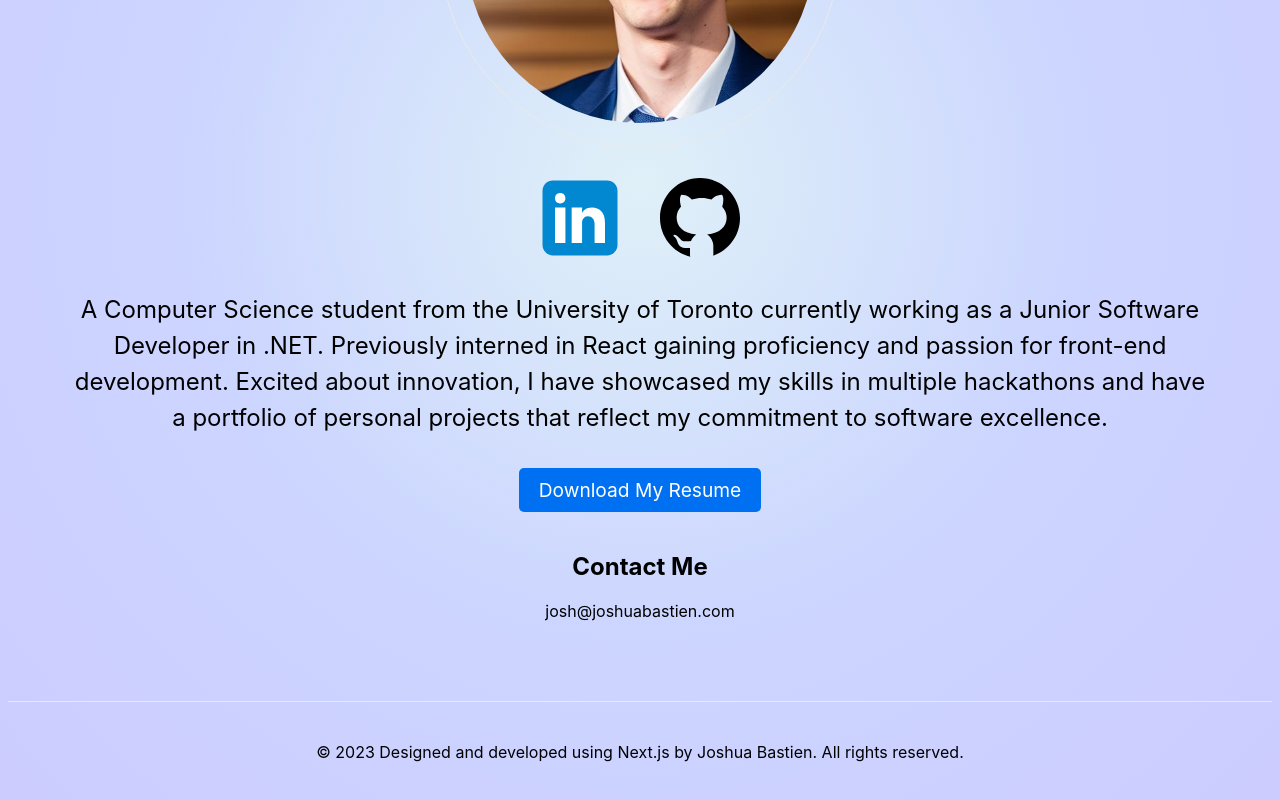
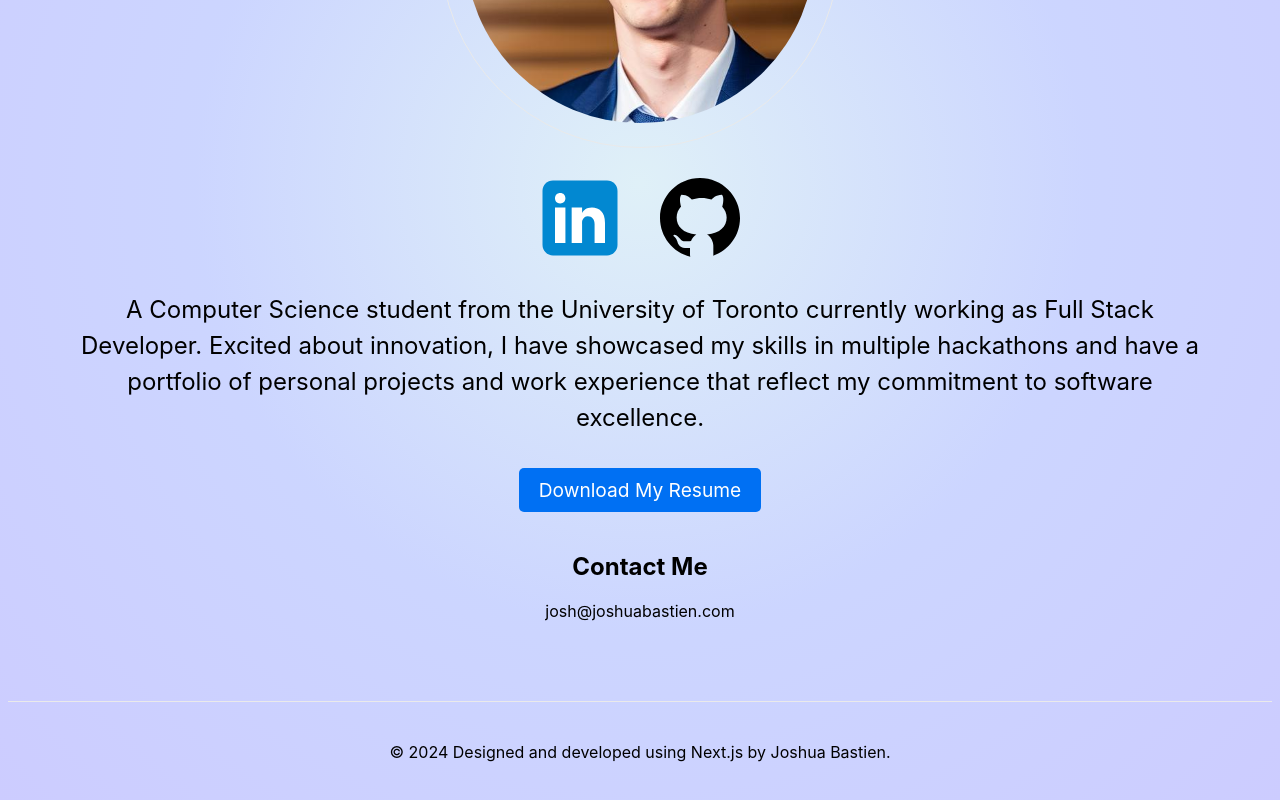
Before and after one commit to joshuabastien/personal-website, a Next.js app: page / in a window 1280 px wide. Shown: the part 434-1234 px from the top of the page. Built offline with nearby package versions, Linux system fonts and the light colour scheme.

Commit message:
Updated site

```diff
--- a/pages/index.js
+++ b/pages/index.js
@@ -67,7 +67,7 @@ export default function Home() {
         </div>
 
         <p className={styles.description}>
-        A Computer Science student from the University of Toronto currently working as a Junior Software Developer in .NET. Previously interned in React gaining proficiency and passion for front-end development. Excited about innovation, I have showcased my skills in multiple hackathons and have a portfolio of personal projects that reflect my commitment to software excellence.
+        A Computer Science student from the University of Toronto currently working as Full Stack Developer. Excited about innovation, I have showcased my skills in multiple hackathons and have a portfolio of personal projects and work experience that reflect my commitment to software excellence.
         </p>
 
         <div className={styles.buttonContainer}>
@@ -85,7 +85,7 @@ export default function Home() {
       </main>
 
       <footer>
-        &copy; 2023 Designed and developed using Next.js by Joshua Bastien. All rights reserved.
+        &copy; 2024 Designed and developed using Next.js by Joshua Bastien.
       </footer>
 
       <style jsx>{`
```
Also changed, not shown: 1 other file (tests, documents, lock files or other folders).
